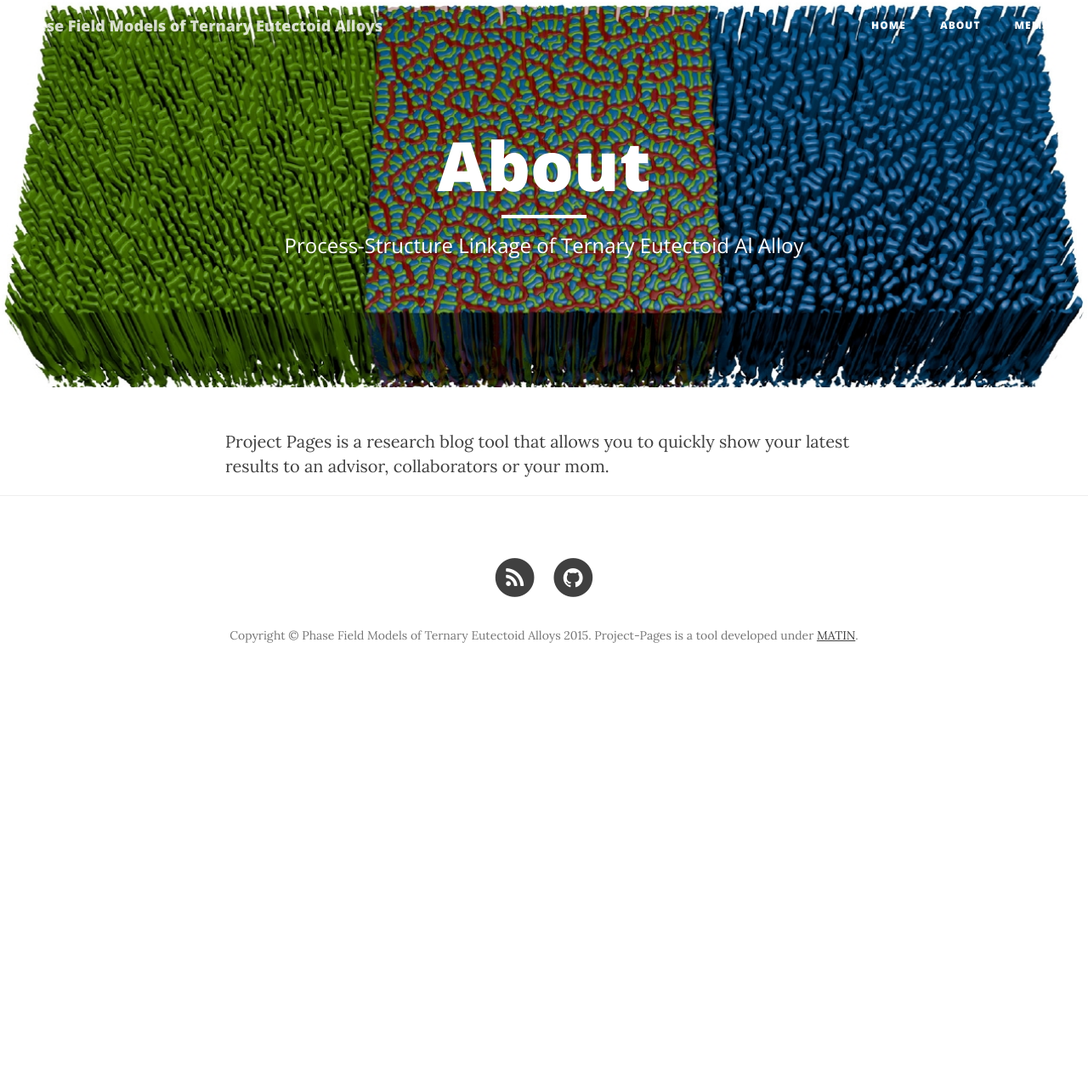
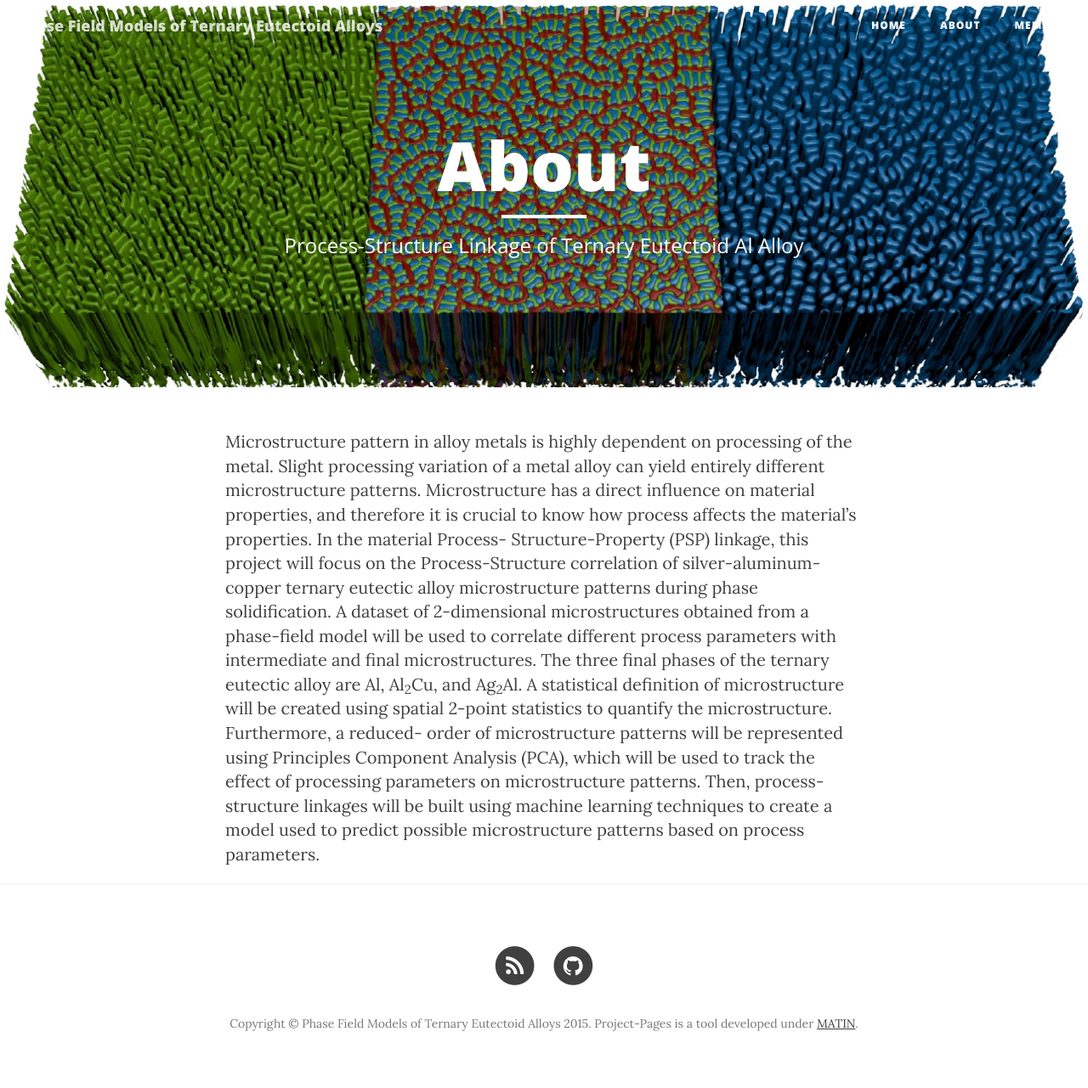
Before and after one commit to Saganaut/MIC-Ternary-Eutectic-Alloy, a Jekyll site: the page built from about.html, in a window 1280 px wide. Shown: the whole page at 85% size. Built offline with Jekyll 4.4.1, drawn with Linux system fonts in a browser that asks for light colours; nearby versions of some CDN libraries; before the commit the page ends 900 px from its top, so only the background shows below that.

Commit message:
about page added.

```diff
--- a/about.html
+++ b/about.html
@@ -5,4 +5,15 @@ description: "Why use Project Pages?"
 header-img: "img/home-bg.jpg"
 ---
 
-Project Pages is a research blog tool that allows you to quickly show your latest results to an advisor, collaborators or your mom.
+Microstructure pattern in alloy metals is highly dependent on processing of the metal. Slight processing variation of a
+metal alloy can yield entirely different microstructure patterns. Microstructure has a direct influence on material
+properties, and therefore it is crucial to know how process affects the material’s properties. In the material Process-
+Structure-Property (PSP) linkage, this project will focus on the Process-Structure correlation of silver-aluminum-copper
+ternary eutectic alloy microstructure patterns during phase solidification. A dataset of 2-dimensional microstructures
+obtained from a phase-field model will be used to correlate different process parameters with intermediate and final
+microstructures. The three final phases of the ternary eutectic alloy are Al, Al<sub>2</sub>Cu, and Ag<sub>2</sub>Al. A statistical definition of
+microstructure will be created using spatial 2-point statistics to quantify the microstructure. Furthermore, a reduced-
+order of microstructure patterns will be represented using Principles Component Analysis (PCA), which will be used to
+track the effect of processing parameters on microstructure patterns. Then, process-structure linkages will be built using
+machine learning techniques to create a model used to predict possible microstructure patterns based on process
+parameters.
```
Also changed, not shown: img/poa_overview.png.
